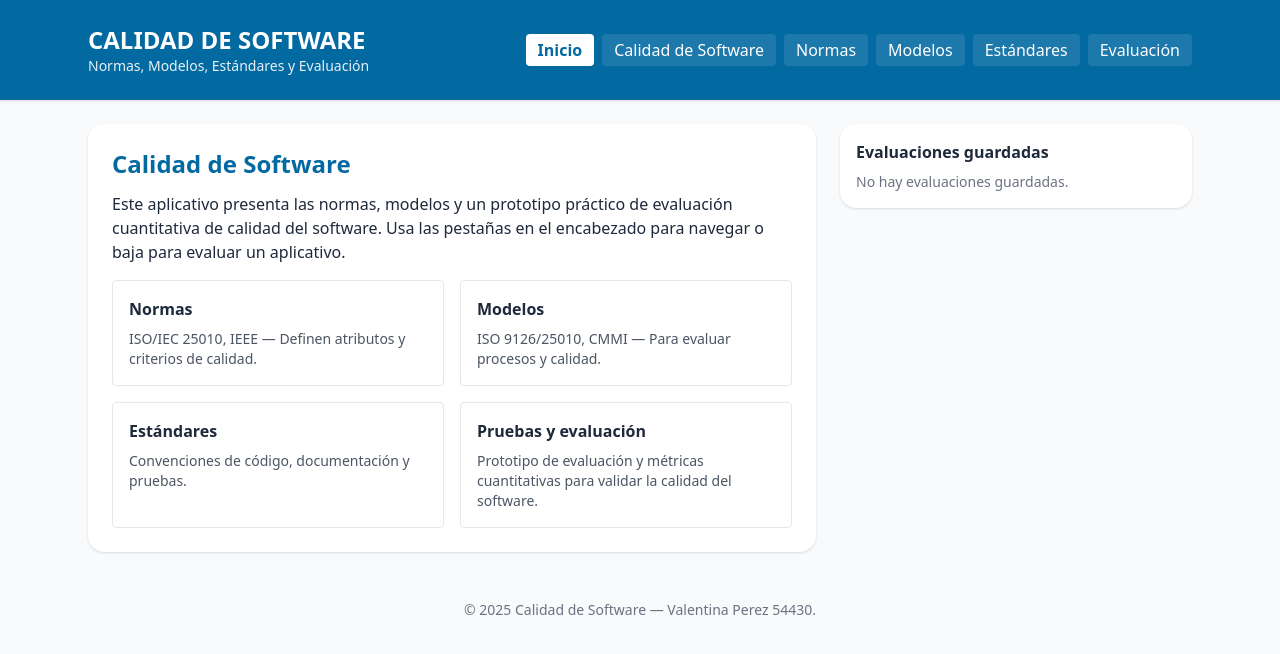
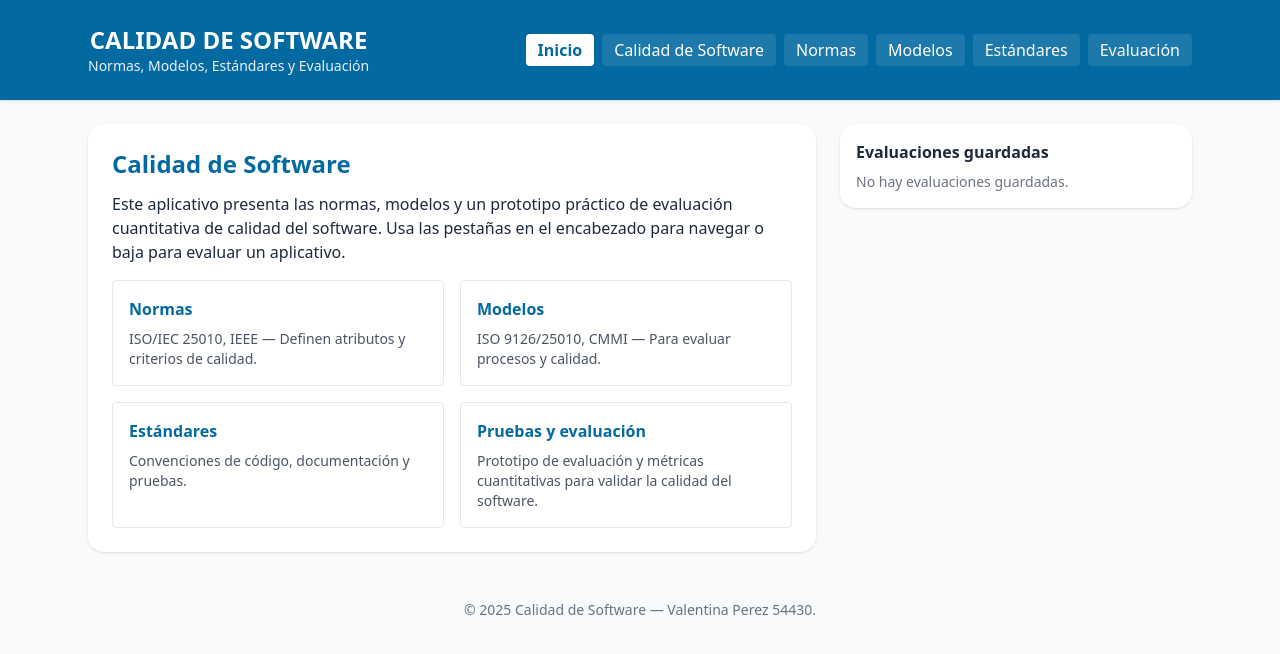
Before and after one commit to valentina-Perez0803/calidadsoftwareapp, a React (Create React App) app: page / in a window 1280 px wide. Shown: the top 654 px of the page. Built offline with nearby package versions, Linux system fonts and the light colour scheme.

Commit message:
Ajuste de redireccionamiento

```diff
--- a/src/App.js
+++ b/src/App.js
@@ -282,9 +282,9 @@ export default function App() {
     <div className="min-h-screen bg-slate-50 text-slate-800">
       <header className="bg-sky-700 text-white shadow">
         <div className="max-w-6xl mx-auto px-6 py-6 flex items-center justify-between">
-          <div>
-            <h1 className="text-2xl font-extrabold">CALIDAD DE SOFTWARE</h1>
-            <p className="text-sm opacity-90">Normas, Modelos, Estándares y Evaluación</p>
+          <div onClick={() => setActiveTab("inicio")} className="cursor-pointer text-center select-none">
+            <h1 className="text-2xl font-extrabold hover:text-sky-600 transition">CALIDAD DE SOFTWARE</h1>
+            <p className="text-sm opacity-90 hover:text-sky-500 transition">Normas, Modelos, Estándares y Evaluación</p>
           </div>
           <nav className="flex flex-wrap justify-center lg:justify-end gap-2 mt-4 lg:mt-0">
             <button onClick={() => setActiveTab("inicio")} className={`px-3 py-1 rounded ${activeTab==="inicio" ? "bg-white text-sky-700 font-semibold" : "bg-white/10"}`}>Inicio</button>
@@ -306,21 +306,29 @@ export default function App() {
               <p className="mb-4">Este aplicativo presenta las normas, modelos y un prototipo práctico de evaluación cuantitativa de calidad del software. Usa las pestañas en el encabezado para navegar o baja para evaluar un aplicativo.</p>
 
               <div className="grid grid-cols-1 md:grid-cols-2 gap-4">
-                <div className="border rounded p-4">
-                  <h3 className="font-semibold">Normas</h3>
-                  <p className="text-sm text-gray-600 mt-2">ISO/IEC 25010, IEEE — Definen atributos y criterios de calidad.</p>
+                <div onClick={() => setActiveTab("normas")} className="border rounded p-4 cursor-pointer hover:bg-sky-50 transition">
+                  <h3 className="font-semibold text-sky-700">Normas</h3>
+                  <p className="text-sm text-gray-600 mt-2">
+                    ISO/IEC 25010, IEEE — Definen atributos y criterios de calidad.
+                  </p>
                 </div>
-                <div className="border rounded p-4">
-                  <h3 className="font-semibold">Modelos</h3>
-                  <p className="text-sm text-gray-600 mt-2">ISO 9126/25010, CMMI — Para evaluar procesos y calidad.</p>
+                <div onClick={() => setActiveTab("modelos")} className="border rounded p-4 cursor-pointer hover:bg-sky-50 transition">
+                  <h3 className="font-semibold text-sky-700">Modelos</h3>
+                  <p className="text-sm text-gray-600 mt-2">
+                    ISO 9126/25010, CMMI — Para evaluar procesos y calidad.
+                  </p>
                 </div>
-                <div className="border rounded p-4">
-                  <h3 className="font-semibold">Estándares</h3>
-                  <p className="text-sm text-gray-600 mt-2">Convenciones de código, documentación y pruebas.</p>
+                <div onClick={() => setActiveTab("estandares")} className="border rounded p-4 cursor-pointer hover:bg-sky-50 transition">
+                  <h3 className="font-semibold text-sky-700">Estándares</h3>
+                  <p className="text-sm text-gray-600 mt-2">
+                    Convenciones de código, documentación y pruebas.
+                  </p>
                 </div>
-                <div className="border rounded p-4">
-                  <h3 className="font-semibold">Pruebas y evaluación</h3>
-                  <p className="text-sm text-gray-600 mt-2">Prototipo de evaluación y métricas cuantitativas para validar la calidad del software.</p>
+                <div onClick={() => setActiveTab("evaluacion")} className="border rounded p-4 cursor-pointer hover:bg-sky-50 transition">
+                  <h3 className="font-semibold text-sky-700">Pruebas y evaluación</h3>
+                  <p className="text-sm text-gray-600 mt-2">
+                    Prototipo de evaluación y métricas cuantitativas para validar la calidad del software.
+                  </p>
                 </div>
               </div>
             </article>
```
